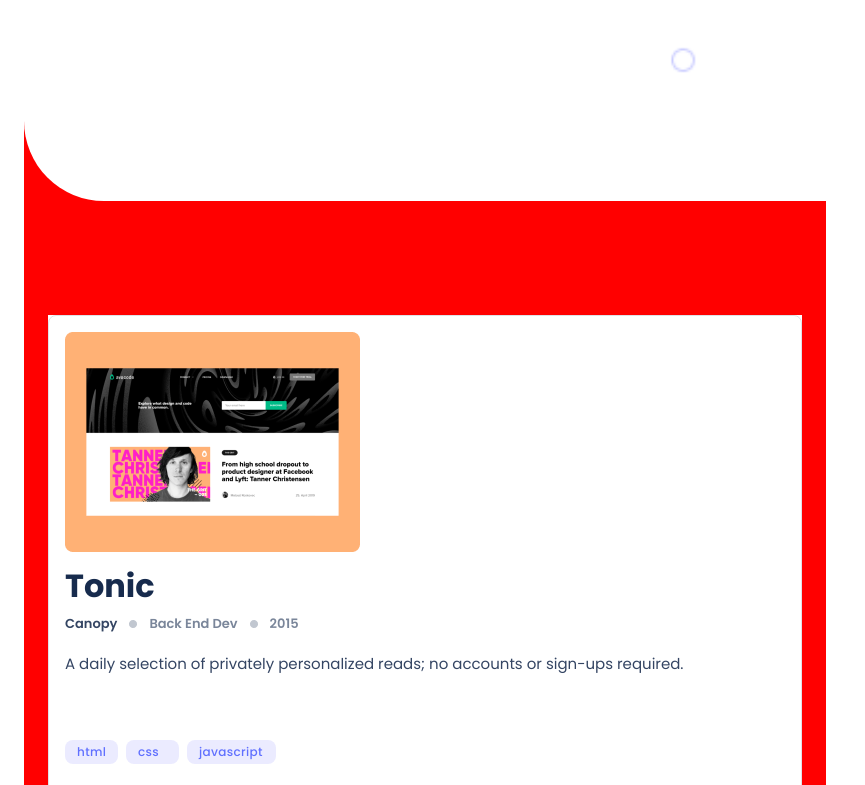
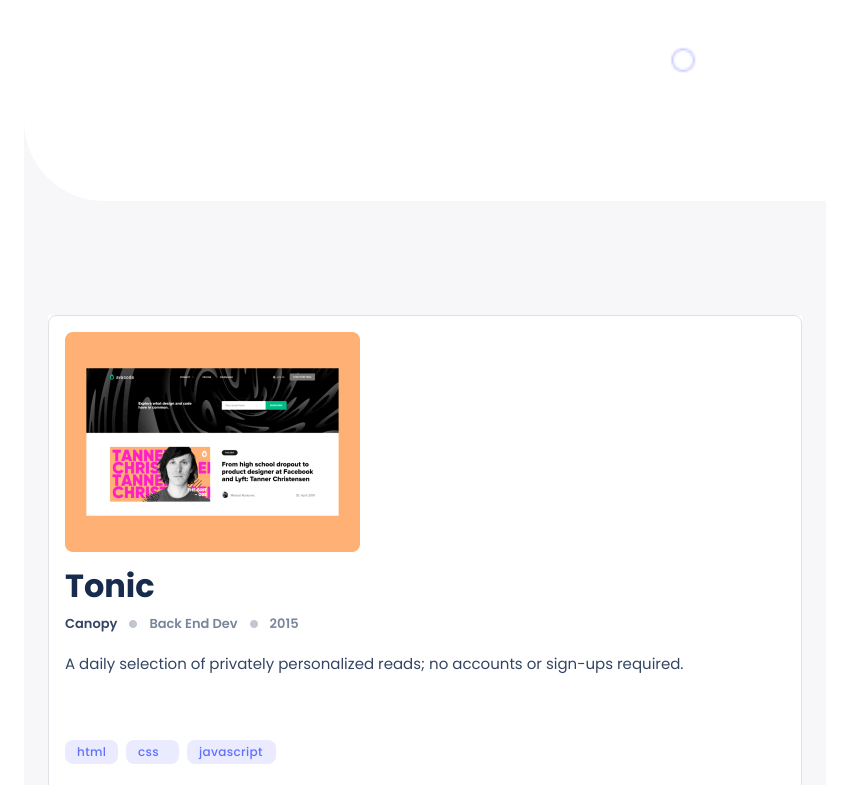
Before and after one commit to amare1990/Portfolio-add-a-contact-form-and-finish-the-mobile-version, a plain HTML site: page index.html in a window 1280 px wide. Shown: the part 509-1294 px from the top of the page, without its empty margins (0-865 px from the left). Drawn offline with Linux system fonts and the light colour scheme.

Commit message:
Revert the background-color of the wrap-container

```diff
--- a/css/styles.css
+++ b/css/styles.css
@@ -27,8 +27,7 @@ img {
 .wrapper {
   height: 5410px;
   max-width: 802px;
-  /* background-color: #f7f7f9; */
-  background-color: red;
+  background-color: #f7f7f9;
   margin: 44px 24px 8px 24px;
 }
 
```
